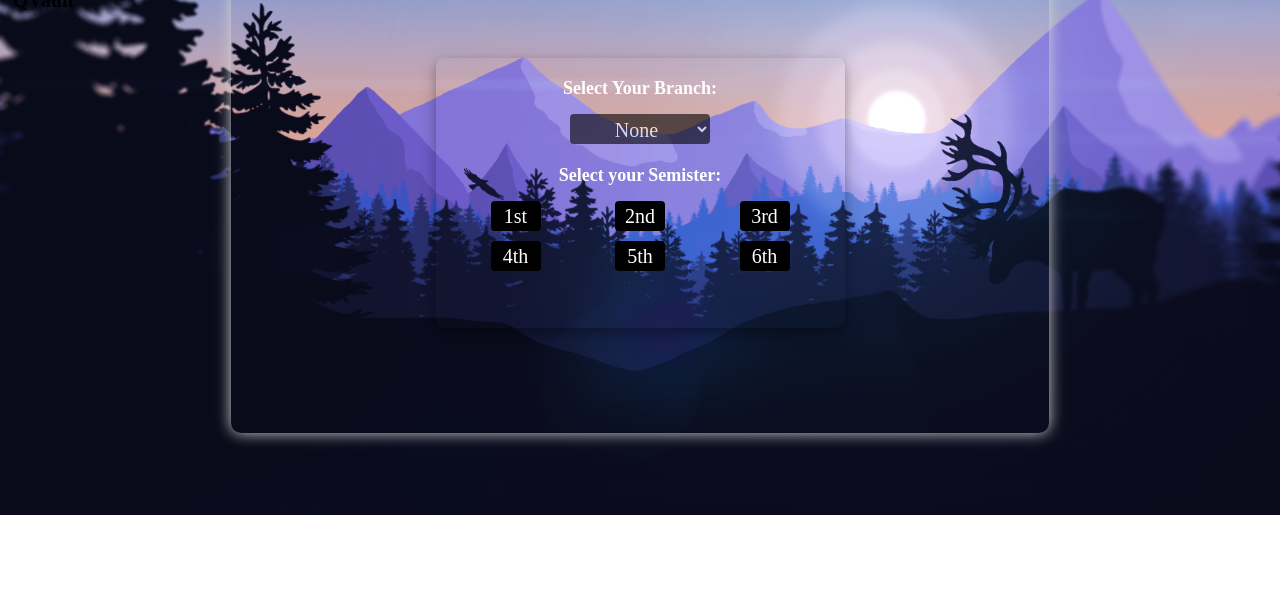
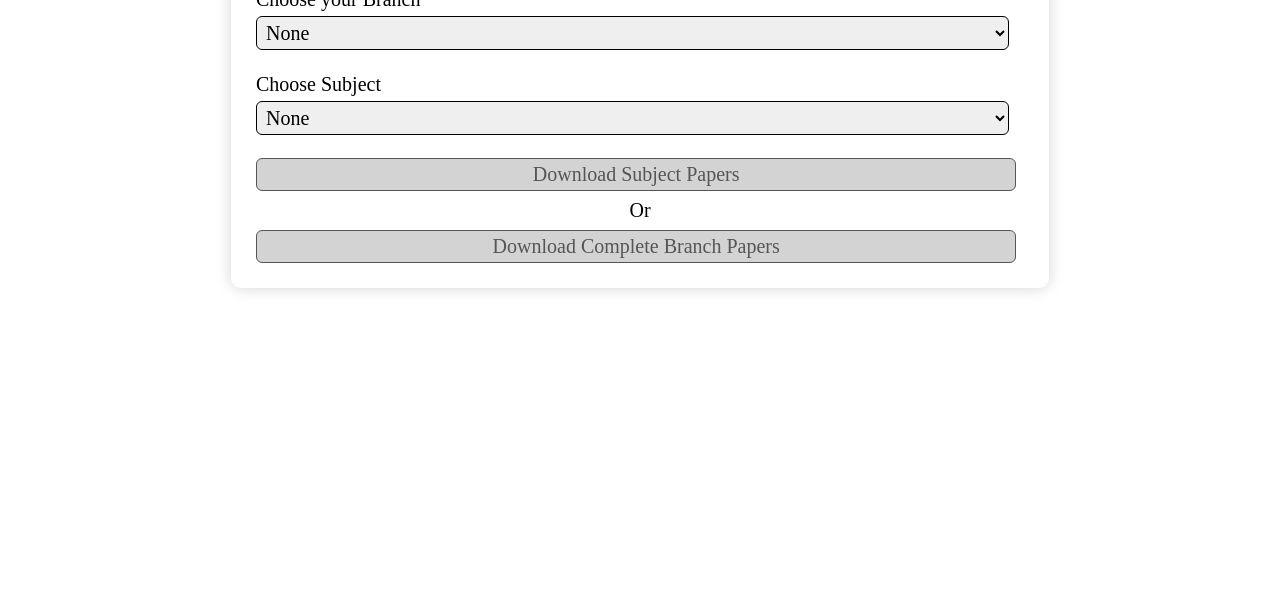
Before and after one commit to aqueousvenom/questionsvault, a plain HTML site: page index.html in a window 1280 px wide. Shown: the part 191-800 px from the top of the page. Drawn offline with Linux system fonts and the light colour scheme; a web font is replaced by a local one.

Commit message:
Update index.html

```diff
--- a/index.html
+++ b/index.html
@@ -5,89 +5,39 @@
     <meta name="viewport" content="width=device-width, initial-scale=1.0">
     <script src="index.js"></script>
     <link rel="stylesheet" href="style.css">
-    <title>Question Vault - Download Old HSBTE Question Papers</title>
-    <style>
-        body{
-            background-image: url('720499.jpg');
-            background-repeat: no-repeat;
-            background-size: 1400px;
-        }
-
-        #box1{
-
-            display: flex;
-            height: 400px;
-            margin-top: 100px;
-            background: transparent;
-        }
-
-        #sBranch{
-            height: 20px;
-            border: none;
-            background-color: black;
-            color: white;
-            border-radius: 4px;
-            opacity: 0.6;
-            width: 140px;
-            text-align: center;
-            height: 30px;
-        }
-
-        #box2{
-            background: transparent;
-            box-shadow: 0 4px 8px 0 rgba(0, 0, 0, 0.2), 0 6px 20px 0 rgba(0, 0, 0, 0.19);
-            font-weight: bold;
-            color: white;
-            font-size: large;
-            border-radius: 8px;
-            padding: 20px;
-            height: 230px;
-            text-align: center;
-            margin: auto;
-            margin-bottom: 80px;
-        }
-
-        button{
-            margin: 5px;
-            border: none;
-            background-color: black;
-            color: white;
-            border-radius: 4px;
-            width: 50px;
-            height: 30px;
-        }
-
-    </style>
+    <title>Questions Vault - Download Old HSBTE Question Papers for free</title>
 </head>
 <body>
     <nav>
-        <div style="display: flex; align-items: stretch;">
-            <div id="topPanel">
-            <img src="logo.png" id="logo" alt="">
-            <p id="mainHead"><b>QVault</b></p>
-            </div>
-        </div>
+        <a href=""><img src="shape_line.svg" id="logo" alt="Questions Vault - logo"></a>
+        <a href="" style="float: right; margin: 0 30px 0 0;">Something is wrong? Contact Us</a>
     </nav>
     <div id="box1">
         <div id="box2">
-        <p style="margin-bottom: 10px;">Select Your Branch:</p>
-        <select name="branch" id="sBranch">
-            <option value="none">None</option>
-            <option value="computer-science">Computer Science</option>
-            <option value="electrical">Electrical</option>
-            <option value="mechanical">Mechanical</option>
-            <option value="civil">Civil</option>
-        </select>
-        <br><br>
-        <p style="margin-bottom: 10px;">Select your Semister:</p>
-        <a href="page1.html"><button onclick="sem1(1)">1st</button></a>
-        <a href="page1.html"><button onclick="sem2()">2nd</button></a>
-        <a href="page1.html"><button onclick="sem3()">3rd</button></a>
-        <br>
-        <a href="page1.html"><button onclick="sem4()">4th</button></a>
-        <a href="page1.html"><button onclick="sem5()">5th</button></a>
-        <a href="page1.html"><button onclick="sem6()">6th</button></a>
+            <label for="branch">Choose your Branch</label>
+            <br>
+            <select name="branch" id="sBranch">
+                <option value="none">None</option>
+                <option value="common">Common</option>
+                <option value="civil">Civil Engineering</option>
+                <option value="computer-science">Computer Science Engineering</option>
+                <option value="electrical">Electrical Engineering</option>
+                <option value="electronics">Electronics & Communication Engineering</option>
+                <option value="fashion">Fashion Designing</option>
+                <option value="mechanical">Mechanical Engineering</option>
+            </select>
+            <br><br>
+            <label for="subject">Choose Subject</label>
+            <br>
+            <select name="subject" id="sSubject">
+                <option value="none" selected>None</option>
+            </select>
+            <br><br>
+            <button onclick="redirectToUrl()" id="subjectButton" disabled="true">Download Subject Papers</button>
+            <p style="margin: 8px auto; text-align: center;">Or</p>
+            <button onclick="redirectToBranchUrl()" id="branchButton" disabled="true">Download Complete Branch Papers</button>
         </div>
     </div>
+    <script src="index.js"></script>
 </body>
 </html>
```
